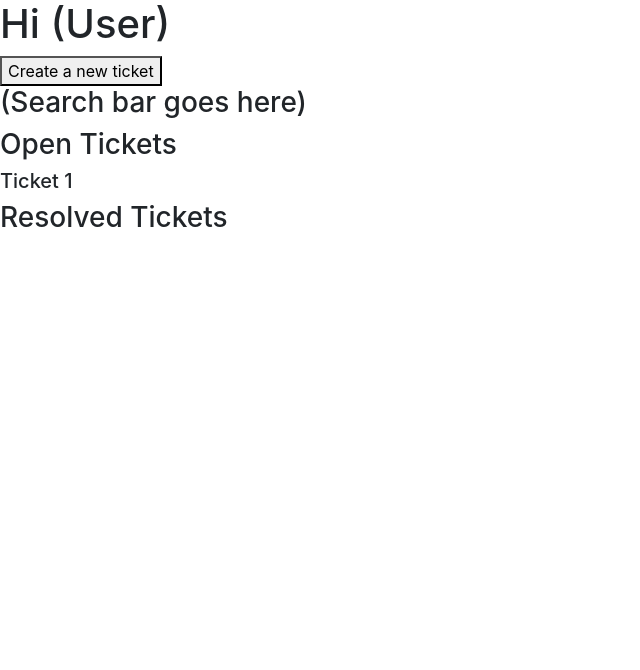
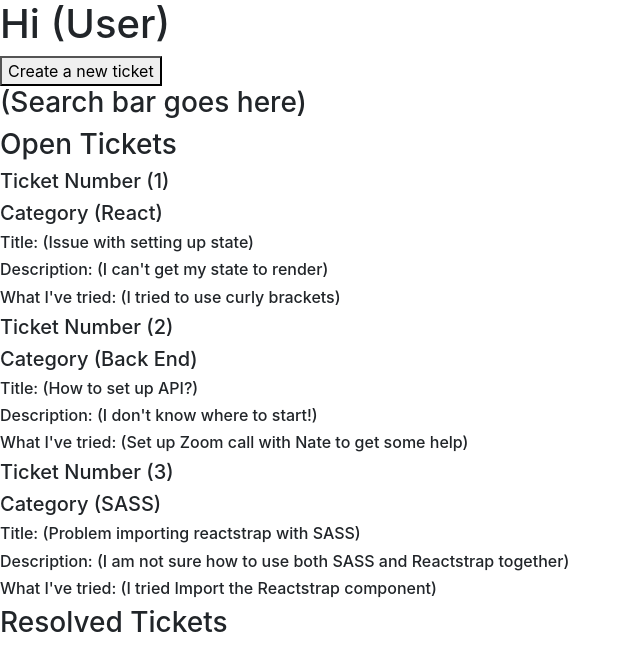
Before and after one commit to ericcapiz/react, a React (Create React App) app in the folder devdesk/: page /studentdashboard in a window 1280 px wide. Shown: the top 670 px of the page, without its empty margins (0-640 px from the left). Built offline with nearby package versions, Linux system fonts and the light colour scheme.

Commit message:
Added dummy data in ticketlist

```diff
--- a/devdesk/src/components/TicketList.js
+++ b/devdesk/src/components/TicketList.js
@@ -3,8 +3,34 @@
 const TicketList = () => {
 
     return (
+        <div>
 
-        <h5>Ticket 1</h5>
+            <div>
+        <h5>Ticket Number (1)</h5>
+        <h5>Category (React)</h5>
+        <h6>Title: (Issue with setting up state)</h6>
+        <h6>Description: (I can't get my state to render)</h6>
+        <h6>What I've tried: (I tried to use curly brackets)</h6>
+            </div>
+
+            <div>
+        <h5>Ticket Number (2)</h5>
+        <h5>Category (Back End)</h5>
+        <h6>Title: (How to set up API?)</h6>
+        <h6>Description: (I don't know where to start!)</h6>
+        <h6>What I've tried: (Set up Zoom call with Nate to get some help)</h6>
+            </div>
+
+            <div>
+        <h5>Ticket Number (3)</h5>
+        <h5>Category (SASS)</h5>
+        <h6>Title: (Problem importing reactstrap with SASS)</h6>
+        <h6>Description: (I am not sure how to use both SASS and Reactstrap together)</h6>
+        <h6>What I've tried: (I tried Import the Reactstrap component)</h6>
+            </div>
+
+        </div>
+
 
 
     )
```
